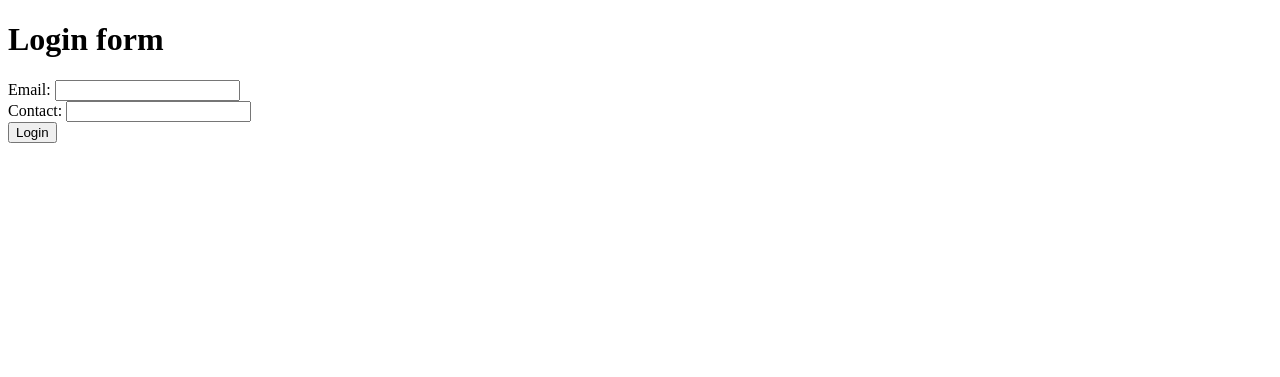
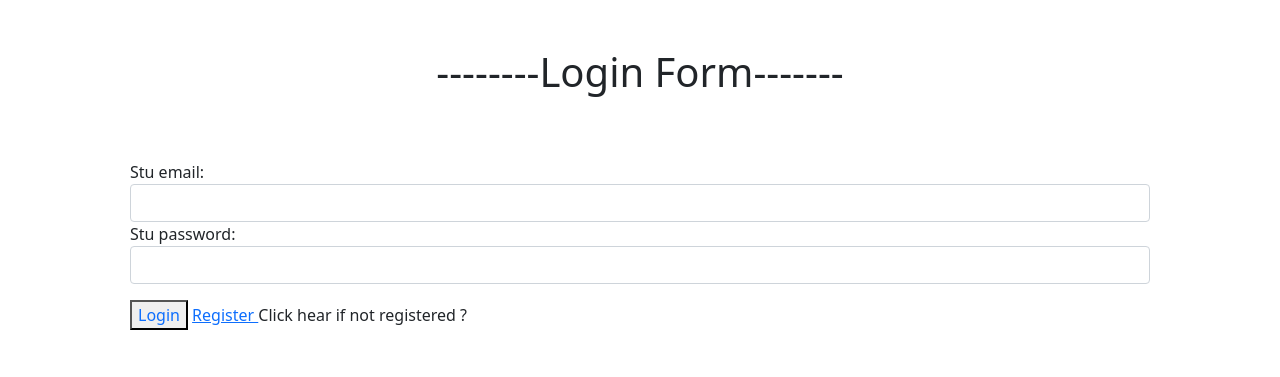
Before and after one commit to Bhoyar18/form-django, a Django app: page /login/ in a window 1280 px wide. Shown: the top 377 px of the page. Run offline with Django 5.2, Linux system fonts and the light colour scheme.

Commit message:
basic form

```diff
--- a/form/form.py
+++ /dev/null
@@ -1,18 +0,0 @@
-from django import forms
-from .models import *
-
-# class Registration(forms.Form):
-#     fname=forms.CharField(max_length=50,label="First name")
-#     lname=forms.CharField(max_length=20,label="Last name")
-#     email=forms.EmailField(label="Email")
-#     contact=forms.IntegerField(label="Contact")
-
-class StudentForm(forms.ModelForm):
-    class Meta:
-        model = Student
-        fields = '__all__'
-
-class LoginForm(forms.ModelForm):
-    class Meta:
-        model = Login
-        fields='__all__'
--- /dev/null
+++ b/form/forms.py
@@ -0,0 +1,47 @@
+from django import forms
+from .models import *
+
+# class Registration(forms.Form):
+#     fname=forms.CharField(max_length=50,label="First name")
+#     lname=forms.CharField(max_length=20,label="Last name")
+#     email=forms.EmailField(label="Email")
+#     contact=forms.IntegerField(label="Contact")
+
+# class StudentForm(forms.ModelForm):
+#     class Meta:
+#         model = Student
+#         fields = '_all_'
+
+# class LoginForm(forms.ModelForm):
+#     class Meta:
+#         model = Login
+#         fields='_all_'
+
+
+class RegistrationForm(forms.ModelForm):
+    confirm_password = forms.CharField(
+        max_length=100,
+        widget=forms.PasswordInput(attrs={'class': 'form-control'}),
+        label="Confirm Password"
+    )
+    class Meta:
+        model = StudentModel
+        fields = ('stu_name', 'stu_email', 'stu_city', 'stu_mobile', 'stu_password')
+        widgets = {
+            'stu_name': forms.TextInput(attrs={'class': 'form-control'}),
+            'stu_email': forms.EmailInput(attrs={'class': 'form-control'}),
+            'stu_city': forms.TextInput(attrs={'class': 'form-control'}),
+            'stu_mobile': forms.NumberInput(attrs={'class': 'form-control'}),
+            'stu_password': forms.PasswordInput(attrs={'class': 'form-control'}),
+        }
+
+
+
+class LoginForm(forms.ModelForm):
+    class Meta:
+        model = StudentModel
+        fields = ('stu_email','stu_password')
+        widgets = {
+            'stu_email': forms.EmailInput(attrs={'class': 'form-control'}),
+            'stu_password':forms.PasswordInput(attrs={'class': 'form-control'}),
+        }
--- a/form/models.py
+++ b/form/models.py
@@ -2,12 +2,20 @@ from django.db import models
 
 # Create your models here.
 
-class Student(models.Model):
-    name=models.CharField(max_length=90)
-    city=models.CharField(max_length=90)
-    email=models.EmailField()
-    contact=models.IntegerField()
+# class Student(models.Model):
+#     name=models.CharField(max_length=90)
+#     city=models.CharField(max_length=90)
+#     email=models.EmailField()
+#     contact=models.IntegerField()
 
-class Login(models.Model):
-    email=models.CharField(max_length=90)
-    contact=models.IntegerField()
+# class Login(models.Model):
+#     email=models.CharField(max_length=90)
+#     contact=models.IntegerField()
+
+
+class StudentModel(models.Model):
+    stu_name = models.CharField(max_length=50)
+    stu_email = models.EmailField()
+    stu_city = models.CharField(max_length=50)
+    stu_mobile = models.IntegerField()
+    stu_password = models.CharField(max_length=25)
--- /dev/null
+++ b/form/templates/dashboard.html
@@ -0,0 +1,6 @@
+{{data.name}}
+{{data.city}}
+{{data.email}}
+{{data.contact}}
+
+<a href="{% url 'home' %}">Logout</a>
--- a/form/templates/login.html
+++ b/form/templates/login.html
@@ -4,15 +4,21 @@
     <meta charset="UTF-8">
     <meta name="viewport" content="width=device-width, initial-scale=1.0">
     <title>Document</title>
+    <link href="https://cdn.jsdelivr.net/npm/bootstrap@5.0.2/dist/css/bootstrap.min.css" rel="stylesheet" integrity="sha384-EVSTQN3/azprG1Anm3QDgpJLIm9Nao0Yz1ztcQTwFspd3yD65VohhpuuCOmLASjC" crossorigin="anonymous">
 </head>
 <body>
-    <h1>Login form</h1>
-    <form action="login_data" method="POST">
+
+    <div class="container-sm mt-5">
+
+        <h1 class="text-center">--------Login Form-------</h1>
+        <h4 class="text-center text-success mb-3"> {{msg}} </h4>
+    <form action='{% url "login" %}' method="post" class="p-5">
         {% csrf_token %}
         {{form}}
-        {{msg}}
-        <button type="submit">Login</button>
+        <button type="submit" class='mt-3 text-primary'>Login</button>
+        <a href="{% url 'home' %}"> Register </a> Click hear if not registered ?
     </form>
+    </div>
 </body>
 
 </html>
--- a/form/urls.py
+++ b/form/urls.py
@@ -1,13 +1,10 @@
 from django.contrib import admin
 from django.urls import path
-from .views import *
+from form import views
+
 
 urlpatterns = [
-    # path('admin/', admin.site.urls),
-    path('registration/',home,name='registration'),
-    path('login/',login,name='login'),
-
-    path('login_data/',login_data,name='login_data')
-
-
+    path('admin/', admin.site.urls),
+    path('',views.home,name='home'),
+    path("login/",views.login,name='login')
 ]
--- a/form/views.py
+++ b/form/views.py
@@ -1,5 +1,5 @@
 from django.shortcuts import render
-from .form import *
+from .forms import *
 from .models import *
 
 # Create your views here.
@@ -21,67 +21,52 @@ from .models import *
 
 
 def home(request):
-    form=StudentForm()
-    # return render(request,"home.html",{"form":form})
-    if request.method=="POST":
-        form=StudentForm(request.POST)
-        if form.is_valid():
-            name=form.cleaned_data["name"]
-            city=form.cleaned_data["city"]
-            email=form.cleaned_data["email"]
-            contact=form.cleaned_data["contact"]
-            print(name,city,email ,contact)
-            # data={"fname":fname,"lname":lname,"email":email,"contact":contact}
-            # Student.objects.create(Stu_name=name,Stu_city=city,Stu_email=email,Stu_contact=contact)
-            user=Student.objects.filter(email=email)
-            if user:
-                msg="Email already exist"
-                form=StudentForm()
-                return render(request,"home.html",{"form":form ,"msg":msg})
-            else:
-                form.save()
-                msg="Registration successfull"
-                form=StudentForm()
-                return render(request,"home.html",{"form":form,"msg":msg})
-    return render(request,"home.html",{"form":form})
-
+    form = RegistrationForm()
+    if request.method=='POST':
+        data = RegistrationForm(request.POST)
+        if data.is_valid():
+            name=data.cleaned_data['stu_name']
+            email=data.cleaned_data['stu_email']
+            city=data.cleaned_data['stu_city']
+            contact=data.cleaned_data['stu_mobile']
+            password = data.cleaned_data['stu_password']
+            print(name,email,city,contact,password)
+            data.save()
+            msg="Registration Successfully"
+            return render(request,'home.html',{'form':form,'msg':msg})
+    else:
+        return render(request,'home.html',{'form':form})
 
 def login(request):
-    form=LoginForm()
+    form = LoginForm()
     if request.method=="POST":
-        data=LoginForm(request.POST)
-        loginemail=form.cleaned_data["email"]
-        logincontact=form.cleaned_data["contact"]
-        user=Login.objects.filter(email=loginemail)
-        if user:
-            user=Login.objects.get(email=loginemail)
-            print(user)
+        data = LoginForm(request.POST)
+        if data.is_valid():
+            email = data.cleaned_data['stu_email']
+            password = data.cleaned_data['stu_password']
+            # print(email,password)
+            user = StudentModel.objects.filter(stu_email=email)
 
-
-
-        # if form.is_valid():
-        #     email=form.cleaned_data["email"]
-        #     contact=form.cleaned_data["contact"]
-        #     print(email ,contact)
-        #     user=Login.objects.filter(email=email)
-        #     if user:
-        #         msg="Email already exist"
-        #         form=LoginForm()
-        #         return render(request,"login.html",{"form":form ,"msg":msg})
-        #     else:
-        #         form.save()
-        #         msg="Registration successfull"
-        #         form=LoginForm()
-        #         return render(request,"login.html",{"form":form,"msg":msg})
-    return render(request,'login.html',{'form':form})
-
-def login_data(request):
-    form=LoginForm()
-    if request.method=="POST":
-        data=LoginForm(request.POST)
-        loginemail=form.cleaned_data["email"]
-        logincontact=form.cleaned_data["contact"]
-        user=Login.objects.filter(email=loginemail)
-        if user:
-            user=Login.objects.get(email=loginemail)
-            print(user)
+            if user:
+                user = StudentModel.objects.get(stu_email=email)
+                # print(user.stu_password)
+                if user.stu_password==password:
+                    name = user.stu_name
+                    email = user.stu_email
+                    contact = user.stu_mobile
+                    city = user.stu_city
+                    data = {
+                        'name':name,
+                        'email':email,
+                        'contact':contact,
+                        'city':city
+                    }
+                    return render(request,'dashboard.html',{'data':data})
+                else:
+                    msg = "Email & Password not matched"
+                    return render(request,'login.html',{'form':form,'msg':msg})
+            else:
+                msg = "Email not register so please register first"
+                return render(request,'login.html',{'form':form,'msg':msg})
+    else:
+        return render(request,'login.html',{'form':form})
```
Also changed, not shown: form/templates/home.html (+26 -2 lines).
